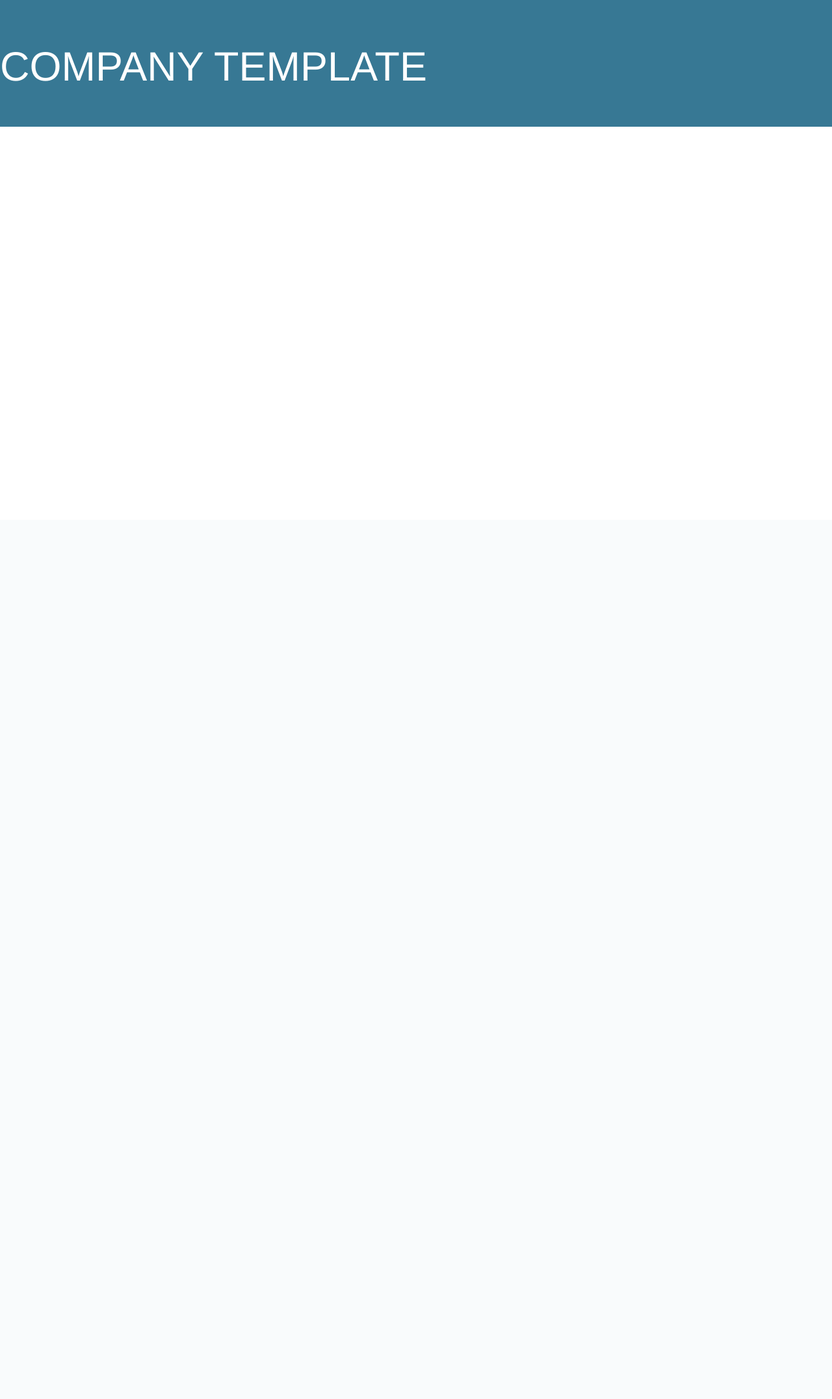
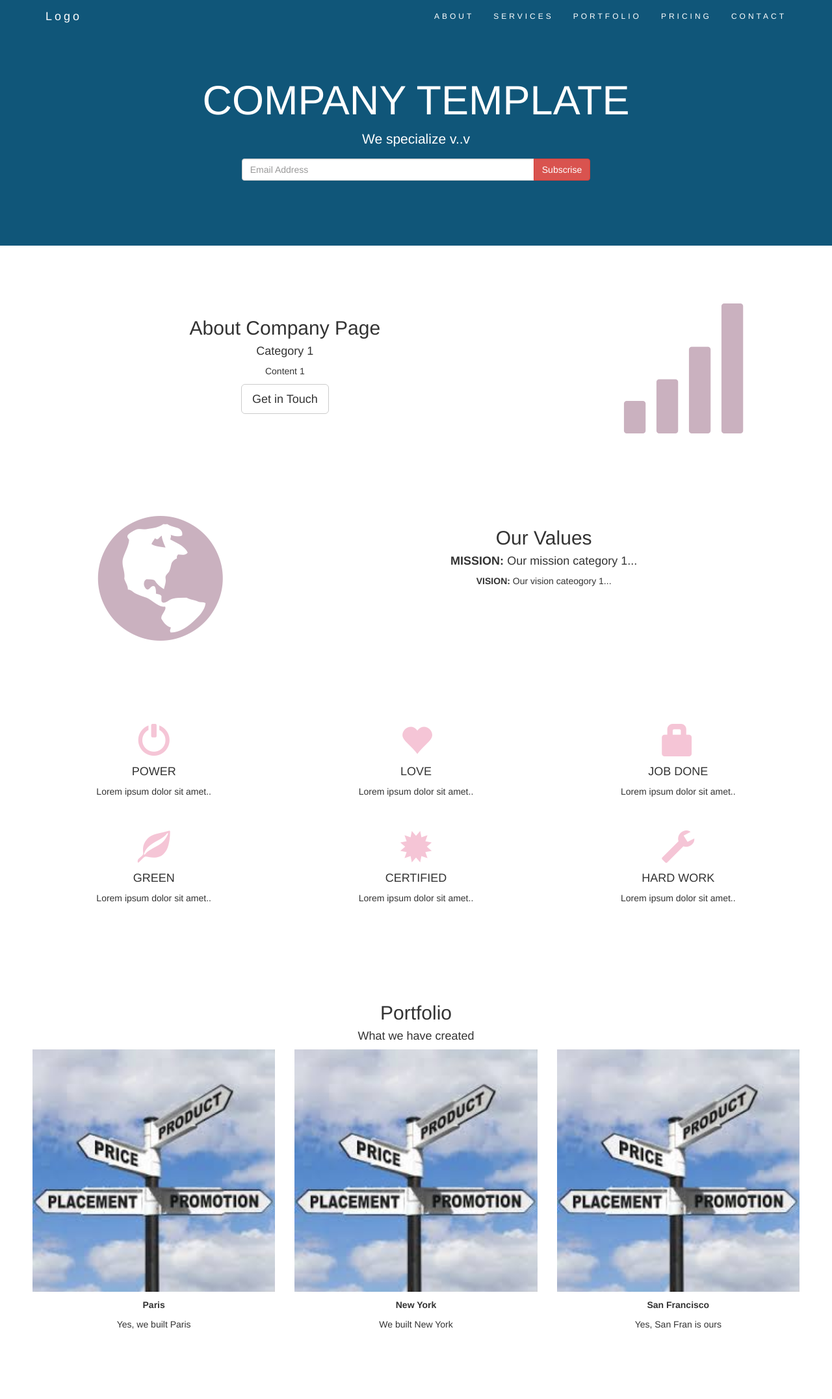
Before and after one commit to longlh123/RespInfoPHP, a PHP site: page /htmls/index.html in a window 1280 px wide. Shown: the whole page at 65% size. Before the commit the page ends 195 px from the top, so only its background shows below. Run offline with PHP 8.4, Linux system fonts and the light colour scheme.

Commit message:
Create an index page.

```diff
--- a/css/style.css
+++ b/css/style.css
@@ -9,7 +9,70 @@ Adelaideby marangpi RGB - 245,197,214 - F5C5D6
 #############################################
 */
 
+.navbar{
+	margin-bottom: 0;
+	background-color: #105679;
+	z-index: 9999;
+	border: 0;
+	font-size: 12px !important;
+	line-height: 1.42857143 !important;
+	letter-spacing: 4px;
+	border-radius: 0;
+}
+
+.navbar li a, .navbar .navbar-brand{
+	color: #fff !important;
+}
+
+.navbar-nav li a:hover, .navbar-nav li.active a {
+    color: #f4511e !important;
+    background-color: #fff !important;
+}
+
+.navbar-default .navbar-toggle {
+    border-color: transparent;
+    color: #fff !important;
+}
+
+
 .jumbotron{
-	background-color: #377894;
+	background-color: #105679;
 	color: #ffffff;
+	text-align: center;
+	padding: 100px 25px;
 }
+
+.container-fluid{
+	padding: 60px 50px;
+	text-align: center;
+}
+
+.logo{
+	color: #CAB1BF;
+	font-size: 200px;
+}
+
+.logo-small{
+	color: #F5C5D6;
+	font-size: 50px;
+}
+
+.thumbnail {
+    padding: 0 0 15px 0;
+    border: none;
+    border-radius: 0;
+}
+
+.thumbnail img {
+    width: 100%;
+    height: 100%;
+    margin-bottom: 10px;
+}
+
+@media screen and (max-width: 768px) {
+
+	.col-sm-4{
+		text-align: center;
+		margin: 25px 0;
+	}
+}
--- a/htmls/index.html
+++ b/htmls/index.html
@@ -14,8 +14,134 @@
 		<script type='text/javascript' src='https://maxcdn.bootstrapcdn.com/bootstrap/3.3.7/js/bootstrap.min.js'></script>
 	</head>
 	<body>
+		<!--NAVBAR-->
+		<nav class='navbar navbar-default navbar-fixed-top'>
+			<div class='container'>
+				<div class='navbar-header'>
+					<button type='button' class='navbar-toggle' data-toggle='collapse' data-target='#myNavBar'>
+						<span class='icon-bar'></span>
+						<span class='icon-bar'></span>
+						<span class='icon-bar'></span>
+					</button>
+					<a class='navbar-brand' href='#'>Logo</a>
+				</div>
+				<div class='collapse navbar-collapse' id='myNavBar'>
+					<ul class='nav navbar-nav navbar-right'>
+						<li><a href="#about">ABOUT</a></li>
+				        <li><a href="#services">SERVICES</a></li>
+				        <li><a href="#portfolio">PORTFOLIO</a></li>
+				        <li><a href="#pricing">PRICING</a></li>
+				        <li><a href="#contact">CONTACT</a></li>
+					</ul>
+				</div>
+			</div>
+		</nav>
+
 		<div class='jumbotron'>
 			<h1>COMPANY TEMPLATE</h1>
+			<p>We specialize v..v
+			<form class='form-inline'>
+				<div class='input-group'>
+					<input type='email' class='form-control' size='50' placeholder='Email Address' required>
+					<div class='input-group-btn'>
+						<button type='button' class='btn btn-danger'>Subscrise</button>
+					</div>
+				</div>
+			</form>
+		</div>
+
+		<!--Container-->
+		<div class='container-fluid'>
+			<div class='row'>
+				<div class='col-sm-8'>
+					<h2>About Company Page</h2>
+					<h4>Category 1</h4>
+					<p>Content 1</p>
+					<botton class='btn btn-default btn-lg'>Get in Touch</button>
+				</div>
+				<div class='col-sm-4'>
+					<span class='glyphicon glyphicon-signal logo'></span>
+				</div>
+			</div>
+		</div>
+
+		<div class='container-fluid bg-grey'>
+			<div class="col-sm-4">
+		      	<span class="glyphicon glyphicon-globe logo"></span>
+		    </div>
+		    <div clas='col-sm-8'>
+				<h2>Our Values</h2>
+				<h4><strong>MISSION:</strong> Our mission category 1...</h4>
+				<p><strong>VISION:</strong> Our vision cateogory 1...</p>
+			</div>
+		</div>
+
+		<!--Container (Services Section)-->
+		<div class='container-fluid'>
+			<div class='row'>
+				<div class='col-sm-4'>
+					<span class="glyphicon glyphicon-off logo-small"></span>
+      				<h4>POWER</h4>
+      				<p>Lorem ipsum dolor sit amet..</p>
+				</div>
+				<div class='col-sm-4'>
+					<span class="glyphicon glyphicon-heart logo-small"></span>
+			      	<h4>LOVE</h4>
+			      	<p>Lorem ipsum dolor sit amet..</p>
+				</div>
+				<div class="col-sm-4">
+			      	<span class="glyphicon glyphicon-lock logo-small"></span>
+			      	<h4>JOB DONE</h4>
+			      	<p>Lorem ipsum dolor sit amet..</p>
+			    </div>
+			</div>
+			<br/><br/>
+			<div class="row">
+			    <div class="col-sm-4">
+			      	<span class="glyphicon glyphicon-leaf logo-small"></span>
+			      	<h4>GREEN</h4>
+			      	<p>Lorem ipsum dolor sit amet..</p>
+			    </div>
+			    <div class="col-sm-4">
+			      	<span class="glyphicon glyphicon-certificate logo-small"></span>
+			      	<h4>CERTIFIED</h4>
+			      	<p>Lorem ipsum dolor sit amet..</p>
+			    </div>
+			    <div class="col-sm-4">
+			      	<span class="glyphicon glyphicon-wrench logo-small"></span>
+			      	<h4>HARD WORK</h4>
+			      	<p>Lorem ipsum dolor sit amet..</p>
+			    </div>
+			  </div>
+		</div>
+
+		<!--Container (Portfolio)-->
+		<div class="container-fluid text-center bg-grey">
+		  	<h2>Portfolio</h2>
+		  	<h4>What we have created</h4>
+		  	<div class="row text-center">
+		    	<div class="col-sm-4">
+		      		<div class="thumbnail">
+		        		<img src="../images/test_1.jpg" alt="Paris">
+		        		<p><strong>Paris</strong></p>
+		        		<p>Yes, we built Paris</p>
+		      		</div>
+		    	</div>
+		    	<div class="col-sm-4">
+		      		<div class="thumbnail">
+		        		<img src="../images/test_1.jpg" alt="New York">
+		        		<p><strong>New York</strong></p>
+		        		<p>We built New York</p>
+		      		</div>
+		    	</div>
+		    	<div class="col-sm-4">
+		      		<div class="thumbnail">
+		        		<img src="../images/test_1.jpg" alt="San Francisco">
+		        		<p><strong>San Francisco</strong></p>
+		        		<p>Yes, San Fran is ours</p>
+		      		</div>
+		    	</div>
+			</div>
 		</div>
 	</body>
 </html>
```
Also changed, not shown: images/test_1.jpg (added).
